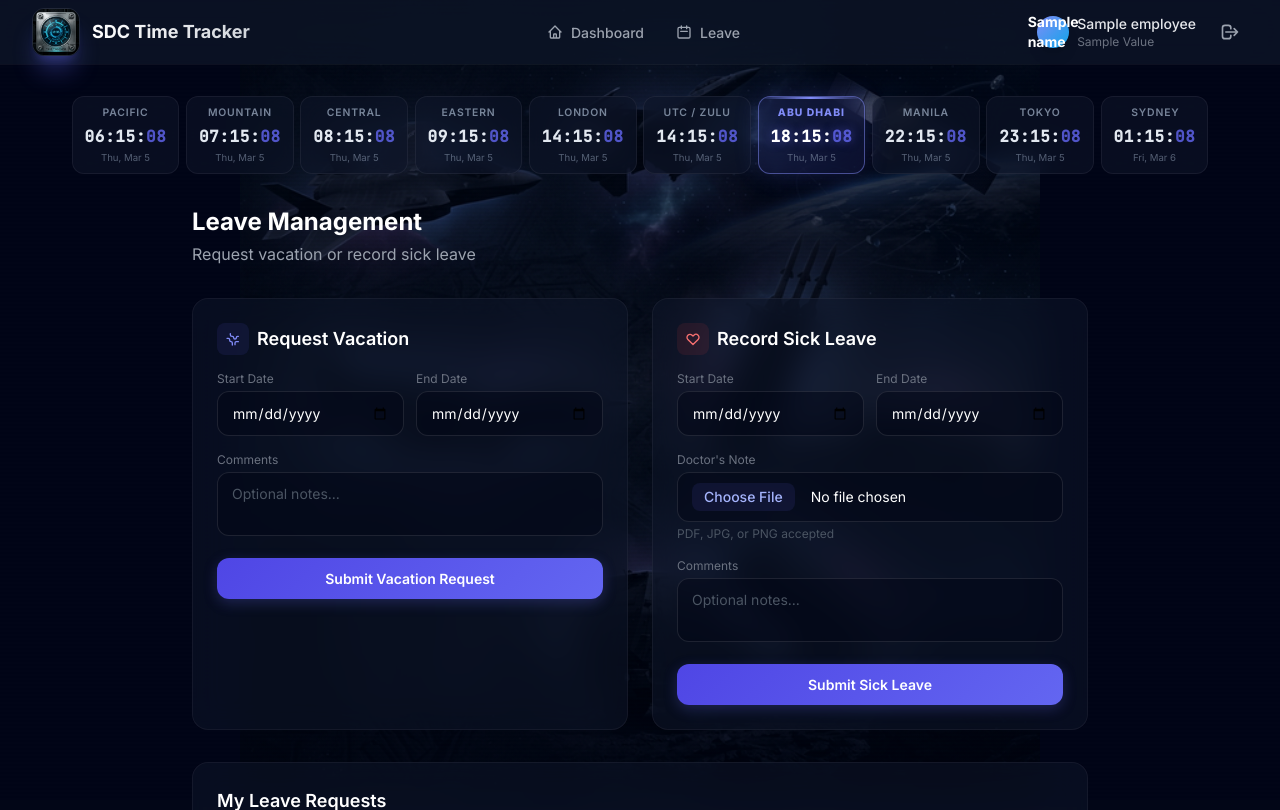
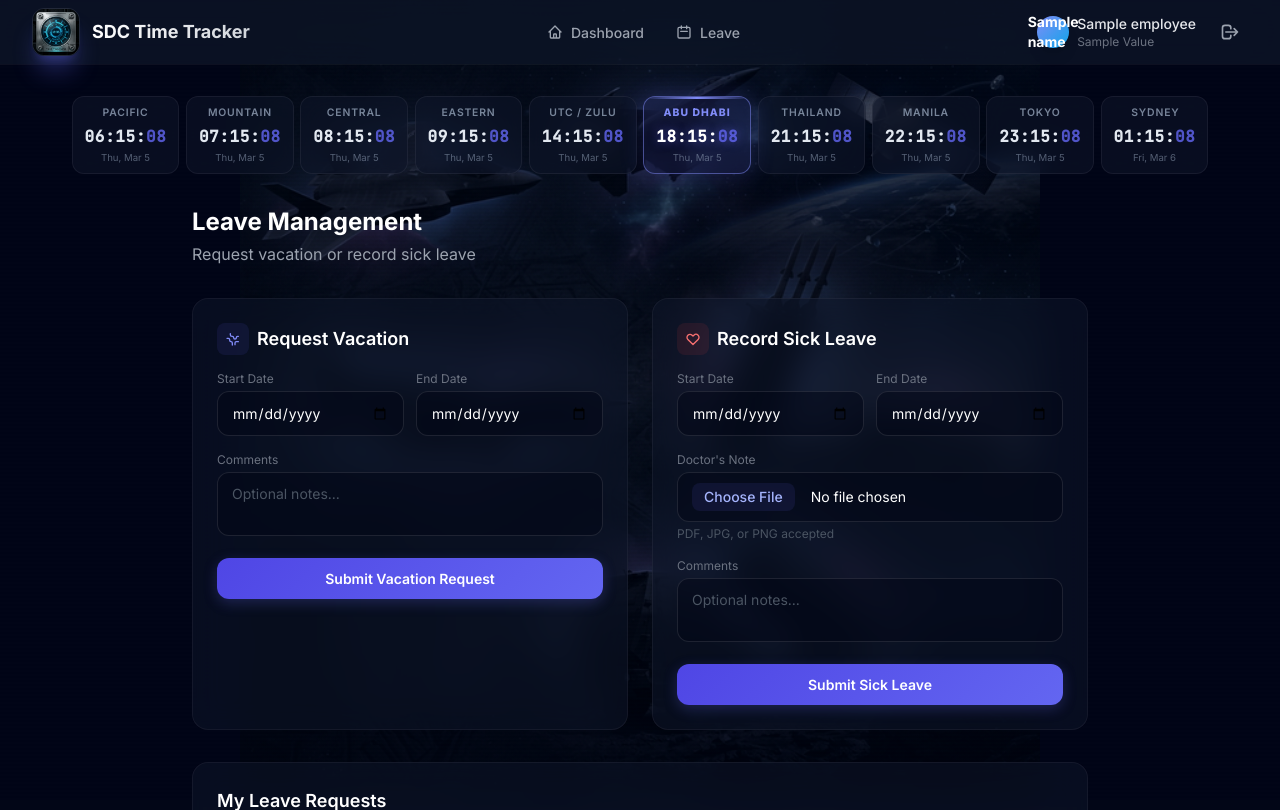
Before and after one commit to TomRathbun/sdc_time_tracker, a FastAPI app: template app/templates/leave.html in a window 1280 px wide. Shown: the top 810 px of the page. Run offline with FastAPI, Linux system fonts and the light colour scheme; the template is opened without the code that fills it: most values are stand-ins (such as "Sample title", 1, 10 or a date in 2020); some libraries are stand-ins or nearby versions.

Commit message:
Replace London clock with Thailand (Asia/Bangkok) to avoid redundancy with UTC/Zulu

```diff
--- a/app/static/js/app.js
+++ b/app/static/js/app.js
@@ -66,7 +66,7 @@ document.addEventListener('DOMContentLoaded', () => {
         { id: 'mountain', tz: 'America/Denver' },
         { id: 'central', tz: 'America/Chicago' },
         { id: 'eastern', tz: 'America/New_York' },
-        { id: 'london', tz: 'Europe/London' },
+        { id: 'thailand', tz: 'Asia/Bangkok' },
         { id: 'utc', tz: 'UTC' },
         { id: 'abudhabi', tz: 'Asia/Dubai' },
         { id: 'manila', tz: 'Asia/Manila' },
--- a/app/templates/base.html
+++ b/app/templates/base.html
@@ -197,12 +197,6 @@
                 <span class="tz-time" id="clock-eastern">--:--:--</span>
                 <span class="tz-date" id="date-eastern">---, --- --</span>
             </div>
-            <!-- London -->
-            <div class="tz-card">
-                <span class="tz-label">London</span>
-                <span class="tz-time" id="clock-london">--:--:--</span>
-                <span class="tz-date" id="date-london">---, --- --</span>
-            </div>
             <!-- UTC / Zulu -->
             <div class="tz-card">
                 <span class="tz-label">UTC / Zulu</span>
@@ -214,6 +208,12 @@
                 <span class="tz-label">Abu Dhabi</span>
                 <span class="tz-time" id="clock-abudhabi">--:--:--</span>
                 <span class="tz-date" id="date-abudhabi">---, --- --</span>
+            </div>
+            <!-- Thailand -->
+            <div class="tz-card">
+                <span class="tz-label">Thailand</span>
+                <span class="tz-time" id="clock-thailand">--:--:--</span>
+                <span class="tz-date" id="date-thailand">---, --- --</span>
             </div>
             <!-- Manila -->
             <div class="tz-card">
@@ -245,8 +245,33 @@
 
     {% block modals %}{% endblock %}
 
-    <script src="/static/js/app.js?v=6"></script>
+    <script src="/static/js/app.js?v=7"></script>
     <script src="/static/js/onscreen_input.js?v=4"></script>
+
+    <!-- Tab Session Sync — Prevents "confused" tabs when multiple users log in -->
+    <script>
+            (function () {
+                const currentUserId = "{{ employee.id if employee else 'guest' }}";
+                const sessionKey = 'sdc_active_session_id';
+
+                // Set our state on load
+                localStorage.setItem(sessionKey, currentUserId);
+
+                // Listen for changes from other tabs
+                window.addEventListener('storage', (e) => {
+                    if (e.key === sessionKey && e.newValue !== currentUserId) {
+                        // Logic: If another tab switched users, we must reload to stay in sync
+                        // since cookies are shared across all tabs of the same origin.
+                        console.log('Session mismatch detected (expected ' + currentUserId + ', got ' + e.newValue + '). Syncing tab...');
+
+                        // Small delay to avoid race conditions with logout/login redirect sequences
+                        setTimeout(() => {
+                            window.location.reload();
+                        }, 100);
+                    }
+                });
+            })();
+    </script>
     {% block scripts %}{% endblock %}
 </body>
 
```
